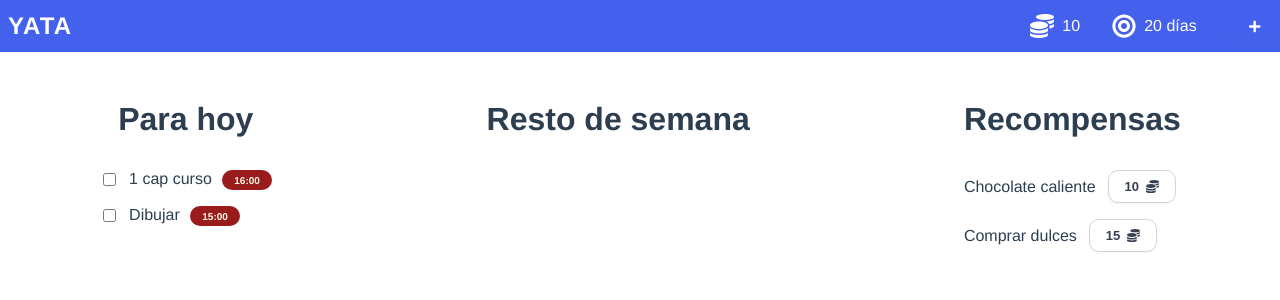
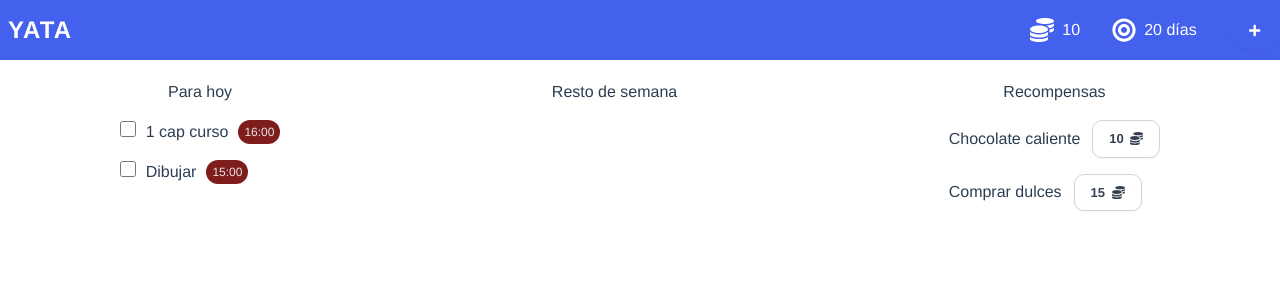
Before and after one commit to marisarobayo/yata, a Vue app: page /dashboard in a window 1280 px wide. Shown: the top 300 px of the page. Built offline with nearby package versions, Linux system fonts and the light colour scheme.

Commit message:
Adds Tailwind CSS.

```diff
--- /dev/null
+++ b/postcss.config.js
@@ -0,0 +1,6 @@
+module.exports = {
+  plugins: {
+    tailwindcss: {},
+    autoprefixer: {},
+  }
+}
--- /dev/null
+++ b/src/assets/styles/main.css
@@ -0,0 +1,4 @@
+
+@tailwind base;
+@tailwind components;
+@tailwind utilities;
--- a/src/components/Badge.vue
+++ b/src/components/Badge.vue
@@ -1,6 +1,6 @@
 
 <template>
-  <span :class="$style.badge">
+  <span class="inline-flex justify-center items-center px-1.5 py-1 rounded-full text-xs font-medium text-neutral-200 bg-red-900">
     <slot></slot>
   </span>
 </template>
@@ -12,16 +12,3 @@ export default defineComponent({
   name: 'Badge',
 })
 </script>
-
-<style module lang="scss">
-  .badge {
-    display: inline-flex;
-    align-items: center;
-    padding: 0.25em 1.25em;
-    border-radius: 9999px;
-    font-size: x-small;
-    font-weight: 600;
-    color: #fefce2;
-    background-color: #991b1b;
-  }
-</style>
--- a/src/main.ts
+++ b/src/main.ts
@@ -6,6 +6,7 @@ import store from './store'
 import { library } from '@fortawesome/fontawesome-svg-core'
 import { faPlus, faBullseye, faCoins } from '@fortawesome/free-solid-svg-icons'
 import { FontAwesomeIcon } from '@fortawesome/vue-fontawesome'
+import "@/assets/styles/main.css";
 
 library.add(faPlus)
 library.add(faBullseye)
--- /dev/null
+++ b/tailwind.config.js
@@ -0,0 +1,7 @@
+module.exports = {
+  content: ["./src/**/*.{html,js,vue,ts}"],
+  theme: {
+    extend: {},
+  },
+  plugins: [],
+}
```
Also changed, not shown: package.json (+16 -12 lines), 1 other file (tests, documents, lock files or other folders).
